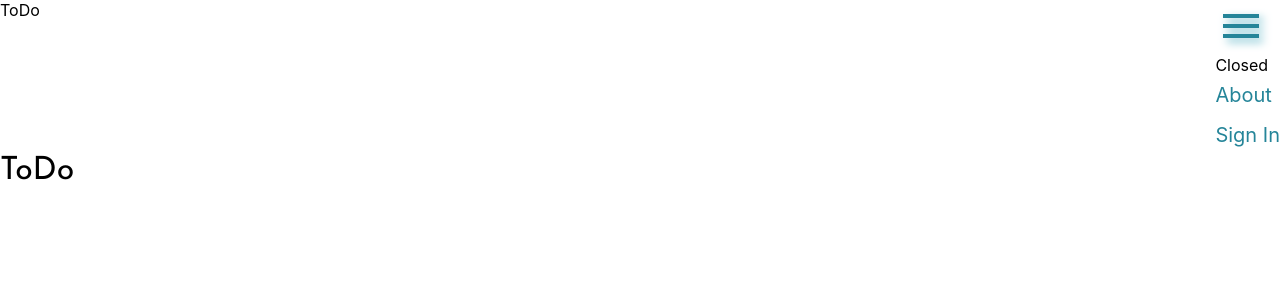
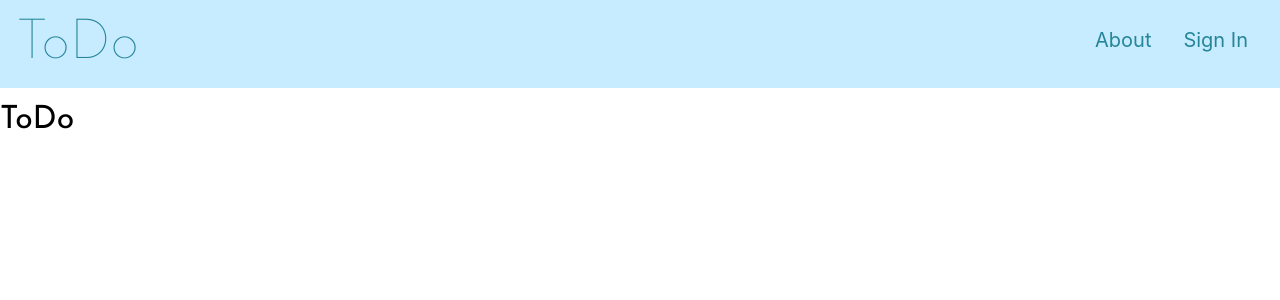
Before and after one commit to robyyo/todo-app, a Next.js app: page / in a window 1280 px wide. Shown: the top 300 px of the page. Built offline with nearby package versions, Linux system fonts and the light colour scheme.

Commit message:
got side tray working

```diff
--- a/components/atoms/Container/container.module.css
+++ b/components/atoms/Container/container.module.css
@@ -1,4 +1,5 @@
 .container {
   display: flex;
   justify-content: space-between;
+  align-items: center;
 }
--- a/components/atoms/MenuButton/MenuButton.jsx
+++ b/components/atoms/MenuButton/MenuButton.jsx
@@ -1,7 +1,6 @@
 import React from 'react';
 import styles from './menubutton.module.css';
 import { MdMenu, MdClose } from 'react-icons/md';
-import PropTypes from 'prop-types';
 
 const MenuButton = ({ open }) => {
   return (
@@ -17,7 +16,6 @@ const MenuButton = ({ open }) => {
           )}
         </div>
       </div>
-      {open ? <div>Im open!!</div> : <div>Closed</div>}
     </>
   );
 };
--- a/components/atoms/Nav/Nav.jsx
+++ b/components/atoms/Nav/Nav.jsx
@@ -1,35 +1,84 @@
-import React from 'react';
+import React, { useState } from 'react';
 import Link from 'next/link';
-import MenuButton from '../MenuButton/MenuButton';
 import styles from './nav.module.css';
+import { MdMenu, MdClose } from 'react-icons/md';
 
 const Nav = ({ user }) => {
+  const [open, setOpen] = useState(false);
+  const handleMenuBtnOnClick = () => {
+    setOpen(!open);
+  };
+
+  const handleTrayOnClick = () => {
+    setOpen(!open);
+  };
+
   return (
     <nav className={styles.nav}>
-      <div className={styles.navbutton}>
-        <MenuButton />
+      <div className="menuButtonWrapper">
+        <button className={styles.menuButton} onClick={handleMenuBtnOnClick}>
+          {!open ? <MdMenu /> : <MdClose />}
+        </button>
       </div>
       <div className={styles.navbar}>
         {!user ? (
           <ul>
-            <li className={styles.NavLink}>
+            <li className={styles.navLink}>
               <Link href="#">About</Link>
             </li>
-            <li className={styles.NavLink}>
+            <li className={styles.navLink}>
               <Link href="#">Sign In</Link>
             </li>
           </ul>
         ) : (
           <ul>
-            <li className={styles.NavLink}>
+            <li className={styles.navLink}>
               <Link href="#">About</Link>
             </li>
-            <li className={styles.NavLink}>
+            <li className={styles.navLink}>
               <Link href="#">Sign Out</Link>
             </li>
           </ul>
         )}
       </div>
+      {!open ? (
+        <></>
+      ) : (
+        <div className={styles.trayWrapper}>
+          <div className={styles.trayHeader}>
+            <h2>ToDo App</h2>
+            <button
+              className={styles.trayCloseButton}
+              onClick={handleTrayOnClick}
+            >
+              <MdClose />
+            </button>
+          </div>
+          <div className={styles.trayContent}>
+            <div className={styles.trayNavbar}>
+              {!user ? (
+                <ul>
+                  <li className={styles.navLink}>
+                    <Link href="#">About</Link>
+                  </li>
+                  <li className={styles.navLink}>
+                    <Link href="#">Sign In</Link>
+                  </li>
+                </ul>
+              ) : (
+                <ul>
+                  <li className={styles.navLink}>
+                    <Link href="#">About</Link>
+                  </li>
+                  <li className={styles.navLink}>
+                    <Link href="#">Sign Out</Link>
+                  </li>
+                </ul>
+              )}
+            </div>
+          </div>
+        </div>
+      )}
     </nav>
   );
 };
--- a/components/atoms/Nav/nav.module.css
+++ b/components/atoms/Nav/nav.module.css
@@ -1,6 +1,81 @@
-.NavLink {
-    font-weight: 400;
-    font-size: 1.25rem;
-    color: var(--secondary-color);
-    padding: .5rem 0;
+.nav {
+  height: 48px;
 }
+.navbar {
+  display: none;
+}
+
+.navbar ul {
+  display: flex;
+  flex-direction: column;
+}
+
+.navbar li {
+  margin: 0 1rem;
+}
+
+.navLink {
+  font-weight: 400;
+  font-size: 1.25rem;
+  color: var(--secondary-color);
+  padding: 0.5rem 0;
+}
+
+.menuButton {
+  border: none;
+  background-color: transparent;
+  font-size: 3rem;
+  color: var(--secondary-color);
+  padding: 0;
+  margin: 0;
+  cursor: pointer;
+}
+
+.menuButtonWrapper {
+  height: 48px;
+}
+.trayWrapper {
+    background-color: white;
+    width: 55vw;
+    height: 100vh;
+    filter: drop-shadow(0 5px 5px gray);
+    position: absolute;
+    top: 0;
+    right: 0;
+}
+
+.trayHeader {
+    border-bottom: medium solid var(--primary-color);
+    filter: drop-shadow(0 5px 5px gray);
+    background-color: white;
+    padding: 1rem;
+    display: flex;
+    flex-direction: row;
+    justify-content: space-between;
+    align-items: center;
+}
+
+.trayCloseButton {
+  border: none;
+  background-color: transparent;
+  font-size: 3rem;
+  color: var(--secondary-color);
+  padding: 0;
+  margin: 0;
+  cursor: pointer;
+}
+
+@media screen and (min-width: 690px) {
+  .navbar {
+    display: block
+  }
+  .navbar ul {
+    flex-direction: row;
+  }
+  .menuButtonWrapper {
+    display: none;
+  }
+  .menuButton {
+    display: none;
+  }
+}
--- a/components/organisms/Header/Header.jsx
+++ b/components/organisms/Header/Header.jsx
@@ -1,15 +1,14 @@
 import React from 'react';
-import Container from '../../atoms/Container/Container';
 import Nav from '../../atoms/Nav/Nav';
 import styles from './header.module.css';
 
 const Header = () => {
   return (
     <header className={styles.headerWrapper}>
-      <Container>
-        <div>ToDo</div>
-        <Nav user={null} />
-      </Container>
+      <div className={styles.container}>
+        <div id="logo" className={styles.logo}>ToDo</div>
+        <Nav />
+      </div>
     </header>
   );
 };
--- a/components/organisms/Header/header.module.css
+++ b/components/organisms/Header/header.module.css
@@ -1,4 +1,20 @@
 .headerWrapper {
-    width: 100vw;
+  width: 100vw;
+  background-color: var(--primary-color);
+  margin-bottom: 1rem;
+  padding: 1rem;
+}
+
+.container {
+  display: flex;
+  justify-content: space-between;
+  align-items: center;
+}
+
+.logo {
+  font-family: 'Josefin Sans', sans-serif;
+  font-size: 56px;
+  font-weight: lighter;
+  color: var(--secondary-color)
 
 }
--- a/pages/_document.js
+++ b/pages/_document.js
@@ -4,7 +4,7 @@ export default function Document() {
   return (
     <Html>
       <Head>
-        <link rel="preconnect" href="https://fonts.gstatic.com" crossorigin></link>
+        <link rel="preconnect" href="https://fonts.gstatic.com" crossOrigin="true"></link>
         <link href="https://fonts.googleapis.com/css2?family=Josefin+Sans:wght@100;400;700&display=swap" rel="stylesheet"></link>
         <link rel="icon" href="/favicon.ico" />
       </Head>
```
Also changed, not shown: components/molecules/Tray/Tray.jsx (+32 -5 lines), components/molecules/Tray/tray.module.css (+16 -7 lines).
